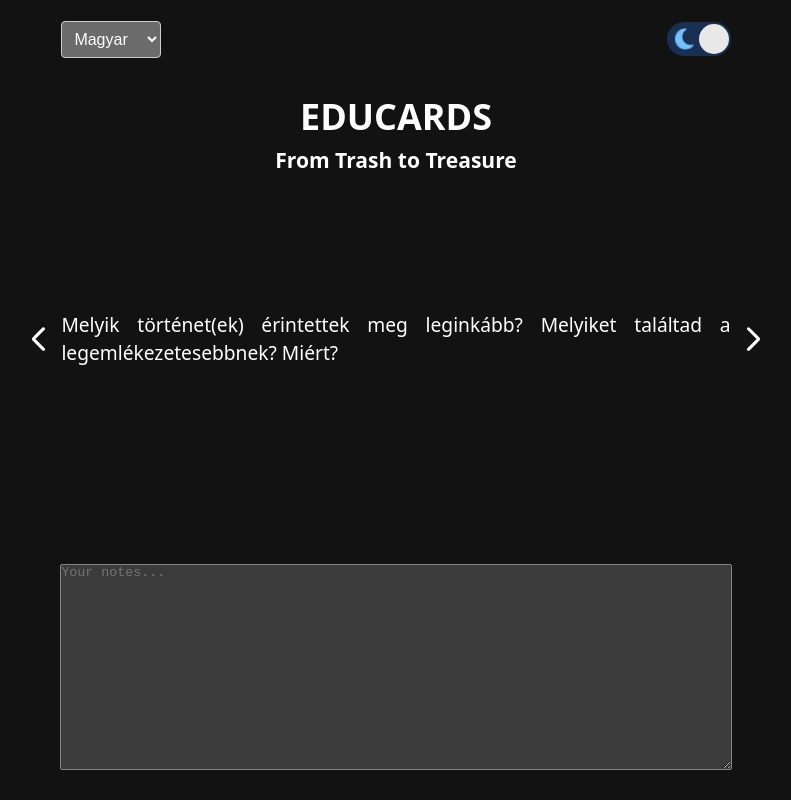
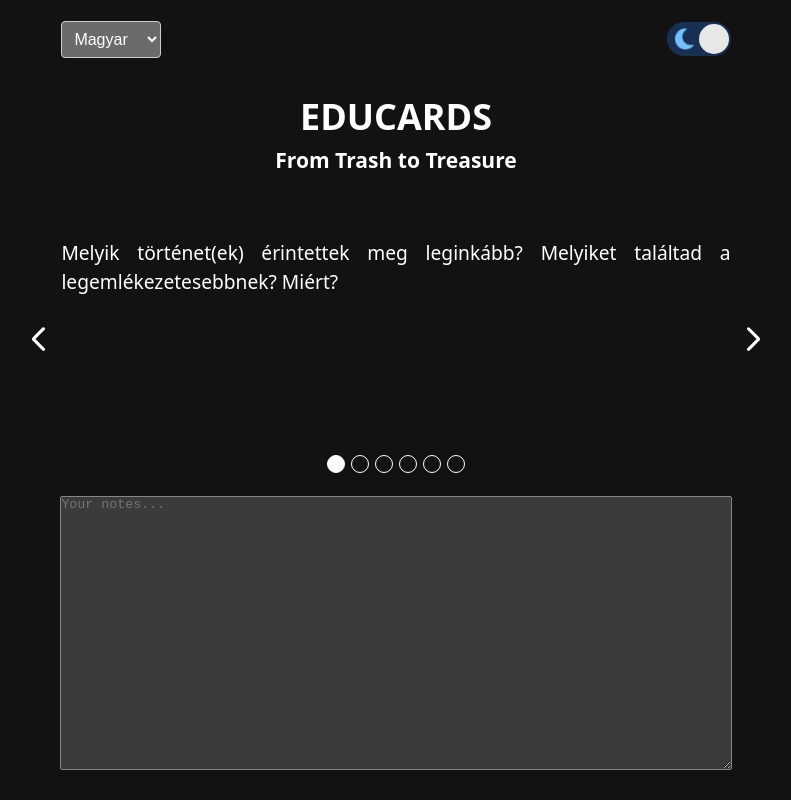
Before and after one commit to dallosmpg/educard-swiper-mobile, a React (Vite) app: page / in a window 1280 px wide. Shown: the whole page, without its empty margins (244-1035 px from the left). Built offline with nearby package versions, Linux system fonts and the light colour scheme.

Commit message:
Added question tracker beads

```diff
--- a/src/App.css
+++ b/src/App.css
@@ -15,12 +15,13 @@
   height: 85vh;
   width: 100vw;
 }
-main div:first-of-type {
+main > div:first-of-type {
   padding-bottom: 4rem;
 }
 main .card-wrapper {
   height: 200px;
   position: relative;
+  padding-bottom: 1rem;
 }
 svg {
   width: 30px;
@@ -37,6 +38,7 @@
   display: inline-block;
   overflow-x: scroll;
   max-width: 100%;
+  height: 200px;
   text-align: center;
   font-size: 1.2rem;
   text-align: justify;
@@ -45,8 +47,18 @@
   position: absolute;
   bottom: 0;
   width: 100%;
-  height: 30%;
+  height: 40%;
 }
+.questionCountCircle {
+  width: 16px;
+  height: 16px;
+  border: 1px solid;
+  border-radius: 50%;
+}
+.filled.questionCountCircle {
+  background: #fff;
+}
+
 .minimal-select {
   border: 1px solid #ccc;
   border-radius: 4px;
--- a/src/App.tsx
+++ b/src/App.tsx
@@ -35,7 +35,7 @@
     }
     setQuestionNumber(currQuestionNum => currQuestionNum + 1);
   }
-
+  const questionCountCircles = questions.map((question, i) => <div id={`${i}`} className={ i === questionNumber ? 'filled questionCountCircle' : 'questionCountCircle'}></div>)
   return (
     <>
     <header>
@@ -67,6 +67,7 @@
           </p>
           <svg className='right' onClick={increaseQuestionNumber} style={{transform: 'rotate(180deg)'}} xmlns="http://www.w3.org/2000/svg" width="150" height="150" viewBox="0 0 24 24"><path fill="currentColor" d="m3.55 12l7.35 7.35q.375.375.363.875t-.388.875q-.375.375-.875.375t-.875-.375l-7.7-7.675q-.3-.3-.45-.675T.825 12q0-.375.15-.75t.45-.675l7.7-7.7q.375-.375.888-.363t.887.388q.375.375.375.875t-.375.875L3.55 12Z"/></svg>
       </div>
+        <div className='flex-center' style={{gap: '6px'}}>{questionCountCircles}</div>
       <textarea placeholder='Your notes...' name="notes" id="notes"></textarea>
     </main>
     <footer>
```
